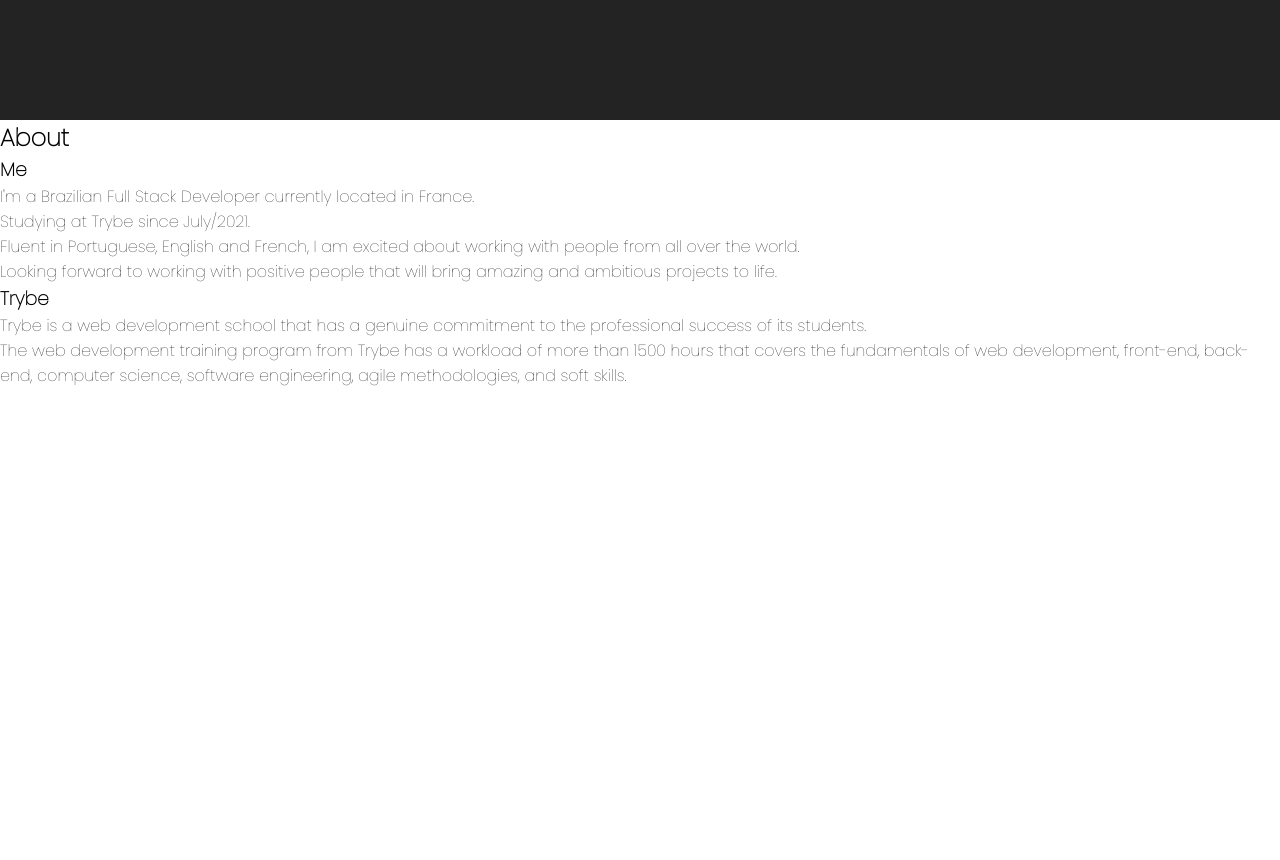
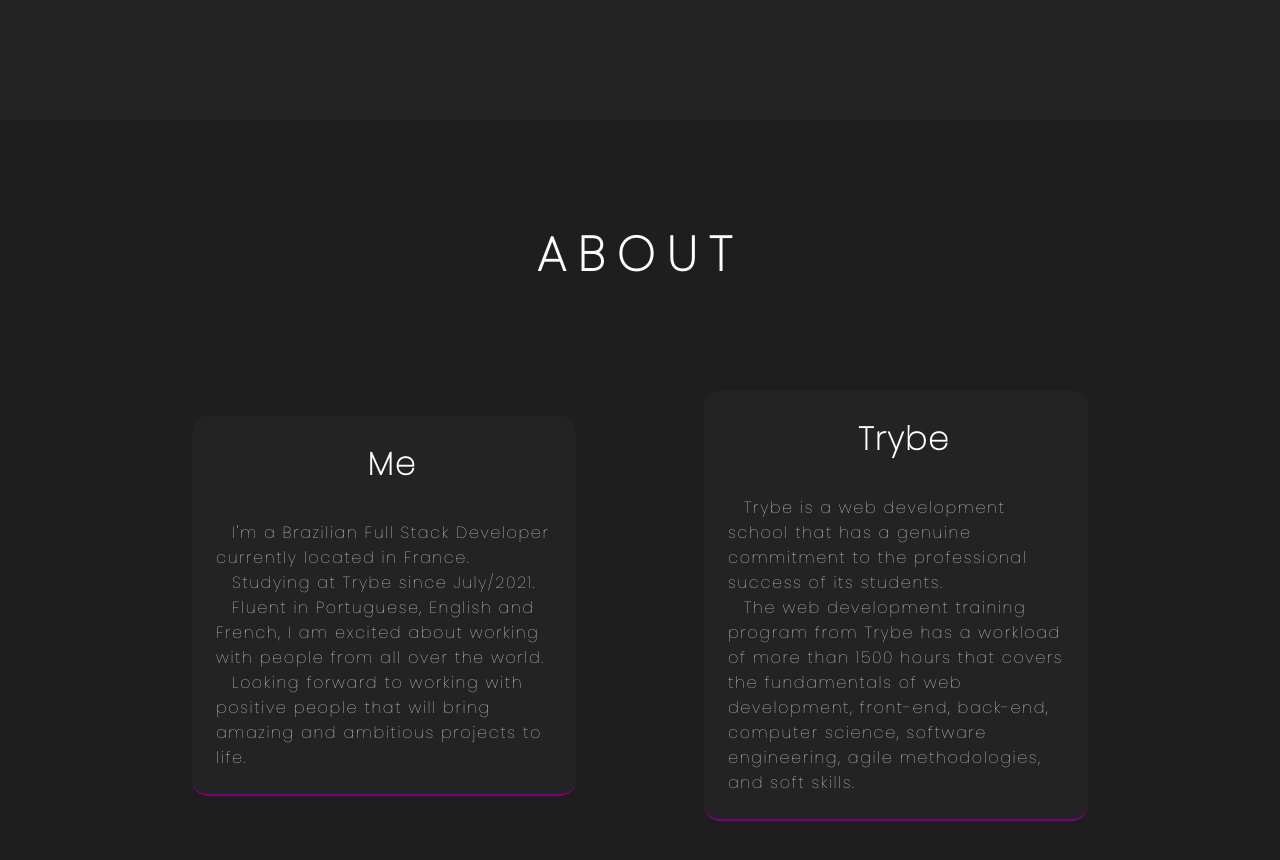
Before and after one commit to palucas94/portfolio, a React (Create React App) app: page / in a window 1280 px wide. Shown: the part 680-1540 px from the top of the page. Before the commit the page ends 1068 px from the top, so only its background shows below. Built offline with nearby package versions, Linux system fonts and the light colour scheme.

Commit message:
[styles] add About initial styles

```diff
--- a/src/App.jsx
+++ b/src/App.jsx
@@ -1,6 +1,7 @@
 import './App.css';
 import './styles/Home.scss';
 import './styles/NavBar.scss';
+import './styles/About.scss';
 import React, { useEffect } from 'react';
 import AOS from 'aos';
 import 'aos/dist/aos.css';
--- a/src/pages/About.jsx
+++ b/src/pages/About.jsx
@@ -7,6 +7,7 @@ function About() {
       <div className="about-wrapper">
         <div className="about-me">
           <h3 className="about-subtitle">Me</h3>
+          <div className="text">
             <p>{'I\'m a Brazilian Full Stack Developer currently located in France.'}</p>
             <p>Studying at Trybe since July/2021.</p>
             <p>
@@ -17,6 +18,7 @@ function About() {
               Looking forward to working with positive people that
               will bring amazing and ambitious projects to life.
             </p>
+          </div>
         </div>
         <div className="about-trybe">
           <h3 className="about-subtitle">Trybe</h3>
--- /dev/null
+++ b/src/styles/About.scss
@@ -0,0 +1,39 @@
+.about-container {
+  min-height: 100vh;
+  color: rgb(255, 255, 255);
+  background: rgb(30, 30, 30);
+  display: flex;
+  flex-direction: column;
+  justify-content: space-evenly;
+  align-items: center;
+}
+
+.page-title {
+  text-transform: uppercase;
+  letter-spacing: 0.75rem;
+  font-size: 3rem;
+}
+
+.about-wrapper {
+  width: 70vw;
+  display: flex;
+  justify-content: space-between;
+  align-items: center;
+}
+
+.about-subtitle {
+  font-size: 2rem;
+  text-align: center;
+  padding-bottom: 2rem;
+}
+
+.about-me,
+.about-trybe {
+  width: 30vw;
+  text-indent: 1rem;
+  letter-spacing: 0.1rem;
+  background: rgb(35, 35, 35);
+  padding: 1.5rem;
+  border-radius: 1rem;
+  border-bottom: 2px solid rgb(124, 0, 124);
+}
```
Lines whose indentation alone changed are shown as unchanged.
